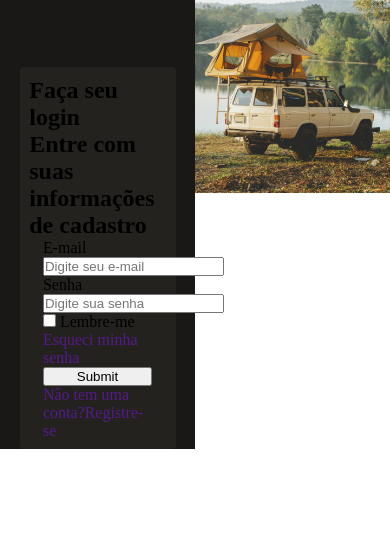
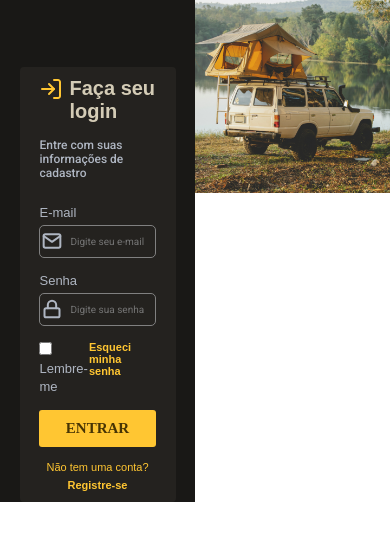
Before and after one commit to GabrielCostaLuiz/Portfolio-Desafios_Rocketseat, a plain HTML site: page LoginForm/index.html in a window 390 px wide. Shown: the part 51-592 px from the top of the page. Drawn offline with Linux system fonts and the light colour scheme.

Commit message:
Site Finalizado, faltando a responsividade
Falta só a responsividade

```diff
--- a/LoginForm/css/index.css
+++ b/LoginForm/css/index.css
@@ -1,4 +1,12 @@
 @import url('https://fonts.googleapis.com/css2? família=Poppins:wght@400;500;600&family=Roboto:wght@400;500&display=swap');
+
+:root{
+    --amarelo: #FFC632;
+    --cinza:#AFB6C2;
+    --marrom: #473404;
+    --marromEsc:#24221F;
+    --marromEsc2:#191816;
+}
 
 * {
     box-sizing: border-box;
@@ -6,6 +14,7 @@
     padding: 0;
     outline: 0;
     text-decoration: none;
+    color:var(--cinza) ;
   }
 
 html,
@@ -18,6 +27,26 @@ html {
 }
 body {
   font-size: 1.6rem;
+}
+
+a{
+    color: var(--amarelo);
+    font-family: 'Poppins', sans-serif;
+    font-style: normal;
+    font-weight: 400;
+    font-size: 1.1rem;
+}
+
+strong{
+    color: var(--amarelo);
+}
+
+#registre{
+    color: var(--amarelo);
+}
+
+.esqsenha{
+    font-weight: 600;
 }
 
 main{
@@ -36,27 +65,114 @@ header img{
 
 .secprincipal{
     width: 50%;
-    background-color: #191816;
+    background-color: var(--marromEsc2);
+}
 
+hgroup{
+    text-align: left;
+    width: 85%;
+    margin: auto;
+}
+
+h1{
+    background-image: url(../img/log-in.svg);
+    background-repeat: no-repeat;
+    padding-left: 30px;
+    color:  #D4CCB6;
+
+    font-family: 'Poppins', sans-serif;
+    font-style: normal;
+    font-weight: 600;
+    font-size: 2rem;
+    margin-bottom: 15px;
+}
+
+h2{
+    font-family: 'Roboto', sans-serif;
+    font-style: normal;
+    font-weight: 500;
+    font-size: 1.2rem;
+    margin-bottom: 25px;
 }
 
 .principal{
-    background-color:#24221F;
+    background-color:var(--marromEsc);
     width: 80%;
     margin: auto;
     border-radius: 4px ;
     padding: 5%;
+    text-align: center;
 }
 
 form{
-    background-color:#24221F;
-    width: 80%;
+    background-color:var(--marromEsc);
+    width: 85%;
     margin: auto;
+    text-align: left;
 }
 
 form label, input{
     display: block;
 }
+
+form label{
+    font-family: 'Poppins', sans-serif;
+    font-style: normal;
+    font-weight: 500;
+    font-size: 1.3rem;
+}
+
+form .inputdig{
+    width: 100%;
+    padding: 10px 0px 10px 10px;
+    border: none;
+    background: transparent;
+    border: 1px solid gray;
+    border-radius: 5px;
+    margin: 5px 0px 15px 0px;
+
+    font-family: 'Roboto', sans-serif;
+    font-style: normal;
+    font-weight: 400;
+    font-size: 1rem;
+}
+
+form .inputdig:focus{
+    outline: 2px solid orange;
+}
+
+.check{
+    display: flex;
+    justify-content: space-between;
+}
+
+#femail{
+    background-image: url(../img/mail.svg);
+    background-repeat: no-repeat;
+    background-position:2%;
+    padding-left: 30px;
+}
+
+#femail:focus{
+    background-image: url(../img/mail-focus.svg);
+}
+
+#lpass{
+    background-image: url(../img/lock.svg);
+    background-repeat: no-repeat;
+    background-position:2%;
+    padding-left: 30px;
+}
+
+#lpass:focus{
+    background-image: url(../img/lock-focus.svg);
+}
+
+/* .inputsenha{
+    background-image: url(../img/eye.svg);
+    background-repeat: no-repeat;
+    background-position: 95% 40%;
+} */
 
 .check label, input{
     display: initial;
@@ -64,6 +180,22 @@ form label, input{
 
 input[type="submit"]{
     width: 100%;
+    padding: 10px;
+    background-color: var(--amarelo);
+    border: none;
+    border-radius: 3px;
+    color: var(--marrom);
+    margin: 5px 0px 10px 0px;
+
+    font-family: 'Poppins';
+    font-style: normal;
+    font-weight: 600;
+    font-size: 1.5rem;
+
+}
+
+input[type="submit"]:hover{
+    cursor: pointer;
 }
 
 figure{
@@ -74,3 +206,7 @@ figure img{
     width: 100%;
     margin-bottom: -4px;
 }
+
+.boxLembre{
+    margin-bottom: 10px;
+}
--- a/LoginForm/index.html
+++ b/LoginForm/index.html
@@ -15,8 +15,10 @@
           <img src="./img/logo.svg" alt="" />
         </header>
         <div class="principal">
-          <h1>Faça seu login</h1>
-          <h2>Entre com suas informações de cadastro</h2>
+          <hgroup>
+            <h1>Faça seu login</h1>
+            <h2>Entre com suas informações de cadastro</h2>
+          </hgroup>
 
           <form action="">
             <label for="femail">E-mail</label>
@@ -24,23 +26,36 @@
               type="email"
               id="femail"
               name="femail"
+              class="inputdig"
               placeholder="Digite seu e-mail"
             />
             <label for="lpass">Senha</label>
+            <!-- <div class="inputsenha"> -->
             <input
               type="password"
               id="lpass"
               name="lpass"
+              class="inputdig"
               placeholder="Digite sua senha"
             />
+            <!-- </div> -->
             <div class="check">
-              <input type="checkbox" id="lembre" name="lembre" value="Lembre" />
-              <label for="lembre">Lembre-me</label>
-              <a href="">Esqueci minha senha</a>
+              <div class="boxLembre">
+                <input
+                  type="checkbox"
+                  id="lembre"
+                  name="lembre"
+                  value="lembre"
+                />
+                <label for="lembre">Lembre-me</label>
+              </div>
+              <a class="esqsenha" href="">Esqueci minha senha</a>
             </div>
-            <input type="submit" value="Submit" />
-            <a href="">Não tem uma conta?<span>Registre-se</span></a>
+            <input type="submit" value="ENTRAR" />
           </form>
+          <a href=""
+            >Não tem uma conta? <span><strong>Registre-se</strong></span></a
+          >
         </div>
       </section>
 
```
